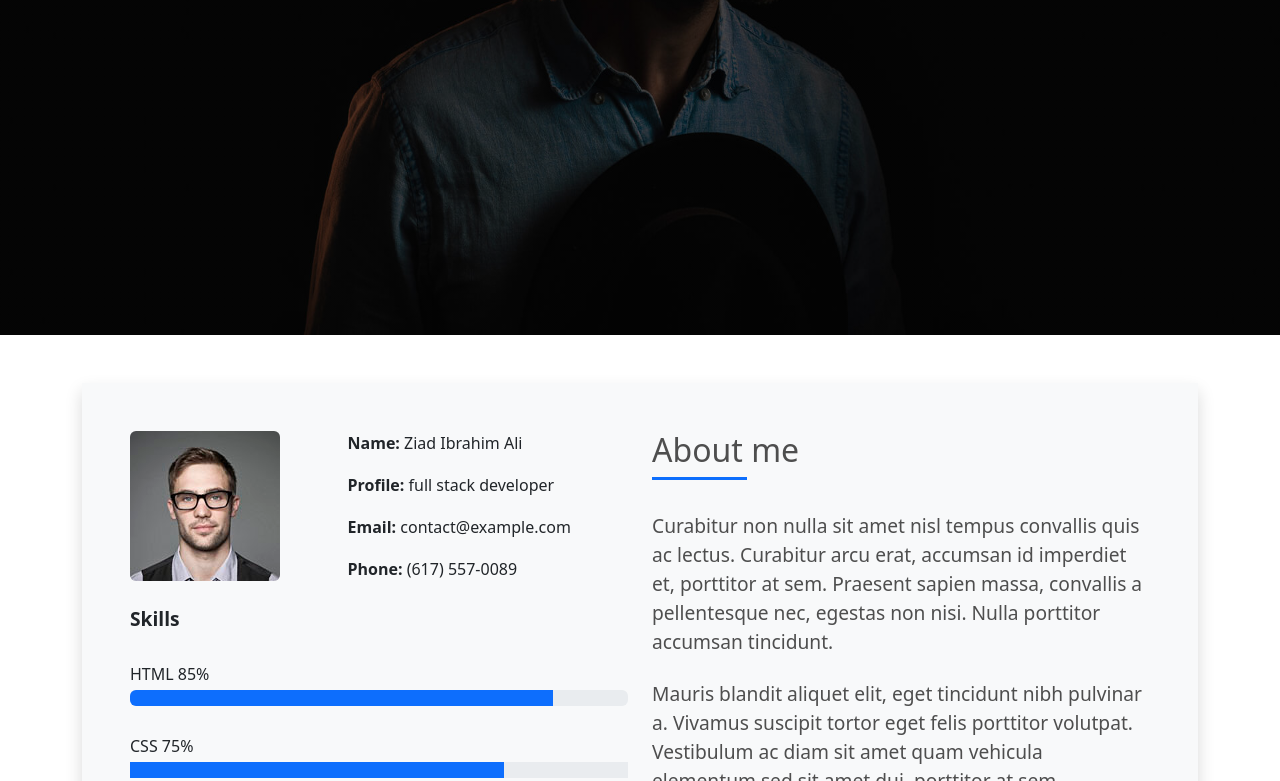
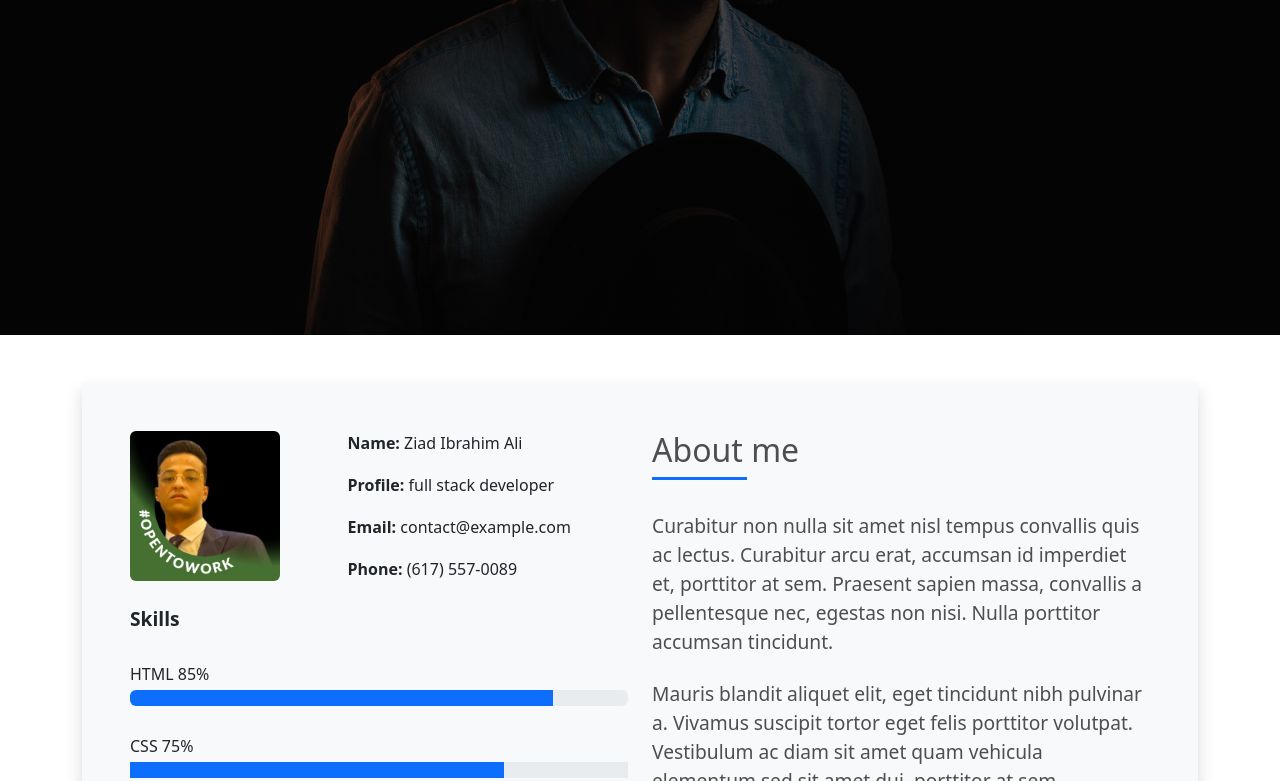
Before and after one commit to ziadibrahim-1/Devfolio-template-with-bootstrap, a plain HTML site: page index.html in a window 1280 px wide. Shown: the part 465-1246 px from the top of the page. Drawn offline with Linux system fonts and the light colour scheme.

Commit message:
update_img

```diff
--- a/index.html
+++ b/index.html
@@ -70,7 +70,7 @@
                           <div class="row g-4 mb-4">
                               <div class="col-6 col-sm-6 col-lg-4 ">
                                   <div>
-                                      <img src="img/testimonial-2.jpg" alt="my personal photo"
+                                      <img src="img/1725934237107.jpg" alt="my personal photo"
                                           class="w-100 rounded-2 ">
                                   </div>
                               </div>
```
Also changed, not shown: img/1725934237107.jpg (added).
